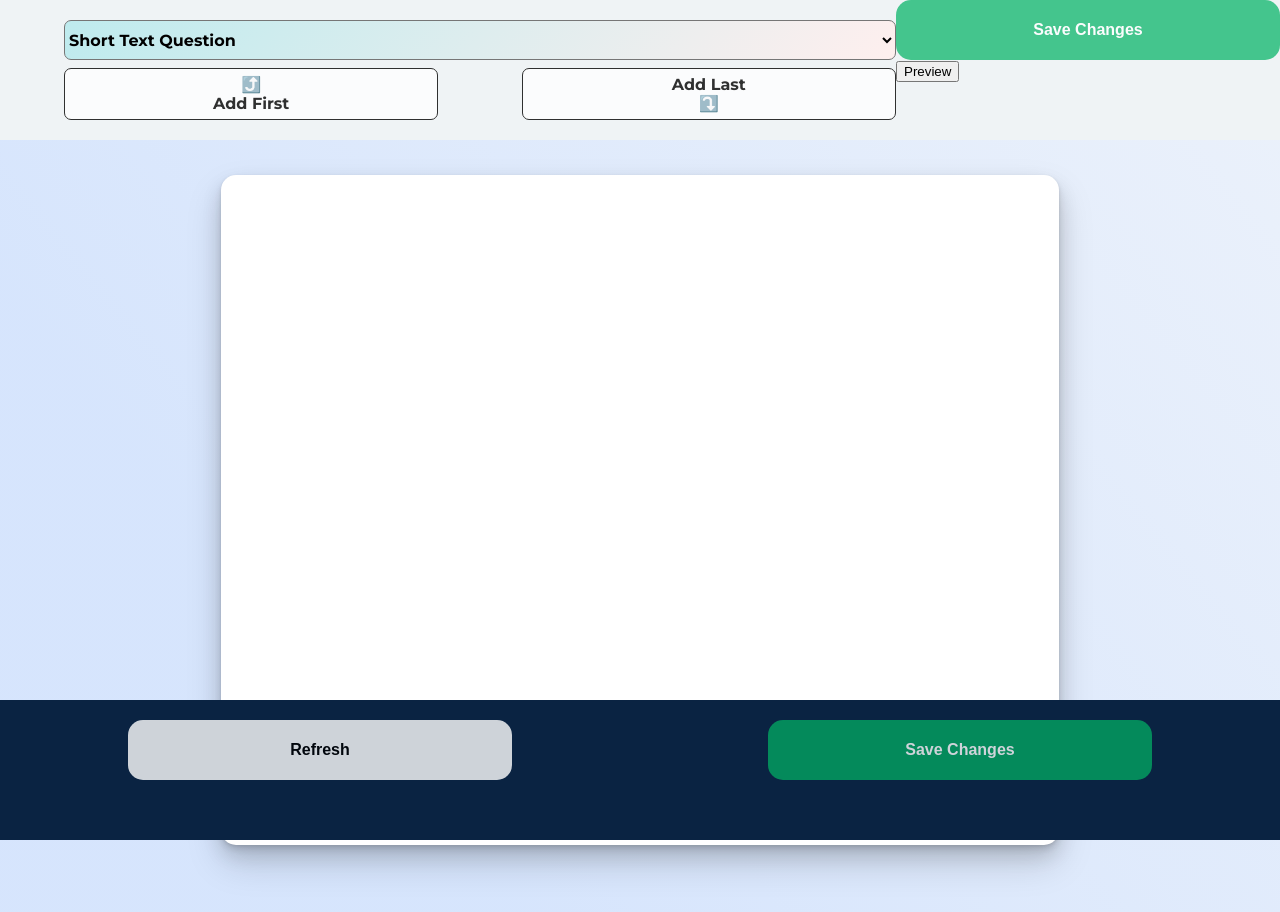
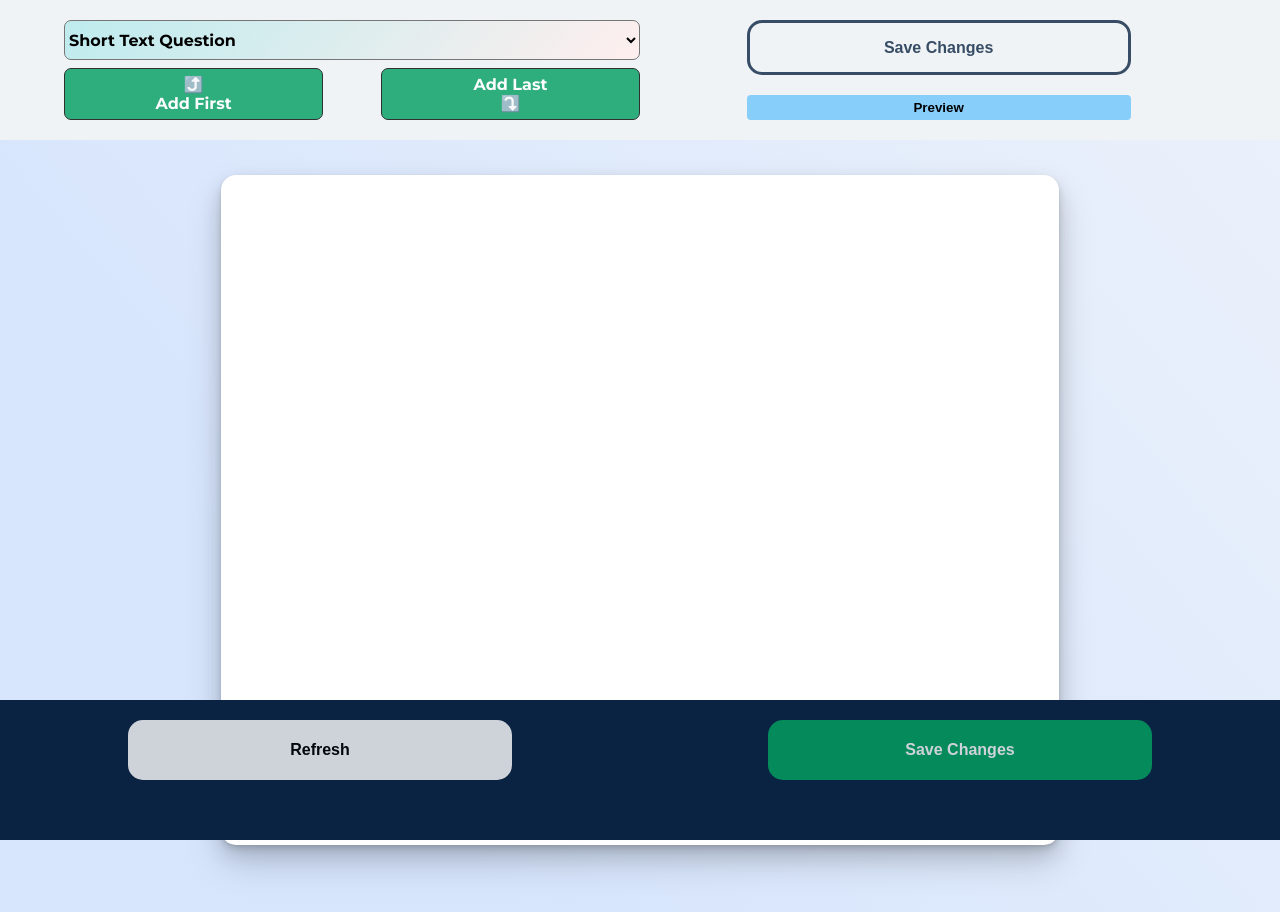
Before and after one commit to breakalegtheater/breakalegtheater.github.io, a plain HTML site: page index.html in a window 1280 px wide. Drawn offline with Linux system fonts and the light colour scheme.

Commit message:
Update styles.css

```diff
--- a/styles.css
+++ b/styles.css
@@ -7,8 +7,8 @@
 label {
 	font-weight: bold;
 	display: block;
-	margin-top: 10px;
-	margin-bottom: 5px;
+	margin-top: 15px;
+	margin-bottom: 5px !important;
 	font-family: "Inter";
 }
 
@@ -33,6 +33,43 @@ p {
 	margin-bottom: 20px;
 }
 
+.stacked-buttons {
+	margin-top: 20px !important;
+	font-weight: bold;
+	margin-right: 5%;
+	width: 100%;
+	display: flex;
+	flex-direction: column;
+	align-content: center;
+	justify-content: center;
+	align-items: center;
+	text-align: center;
+}
+
+.save-changes-top {
+	margin: auto;
+	margin-right: 5% !important;
+	margin-left: 50px !important;
+	background-color: transparent !important;
+	border: 3px solid #0a2342 !important;
+	color: #0a2342 !important;
+}
+
+#preview-button {
+	margin-top: 20px !important;
+	margin: 20px 5% !important;
+	margin-bottom: 0;
+	margin-left: 50px !important;
+	background-color: lightskyblue;
+	font-weight: bold;
+	border: 0;
+	color: black;
+	width: 30vw;
+	padding: 5px 7px;
+	border-radius: 4px;
+	cursor: pointer;
+}
+
 .add-questions {
 	display: flex;
 	width: 100%;
@@ -54,7 +91,7 @@ p {
 	font-family: system-ui;
 	font-weight: 600;
 	font-size: max(min(2vw, 16px), 13px) !important;
-	color: midnightblue;
+	color: white;
 	line-height: 1;
 	/*	padding: 2px 5px 2px 5px;*/
 	/*	border-radius: 5px;*/
@@ -64,6 +101,7 @@ p {
 #add-question-button-bottom {
 	width: 45% !important;
 	display: flex;
+	background-color: #009e60 !important;
 	justify-items: center;
 	align-content: center;
 	align-items: center;
@@ -72,6 +110,7 @@ p {
 	padding: 5px 0;
 	margin-top: 5px;
 	font-size: max(min(2vw, 16px), 13px) !important;
+	color: white;
 }
 
 
@@ -504,7 +543,7 @@ div.nested-buttons button {
 	background: #FFFFFF00;
 
 	opacity: 1;
-	margin-bottom: 10px;
+	margin-bottom: 15px;
 	/*	margin: 10px 0 10px 0;*/
 	transition: opacity 1s ease-out-in, transform 1s ease-out-in, background 1s ease-out-in;
 	transform: translateY(0px);
```
